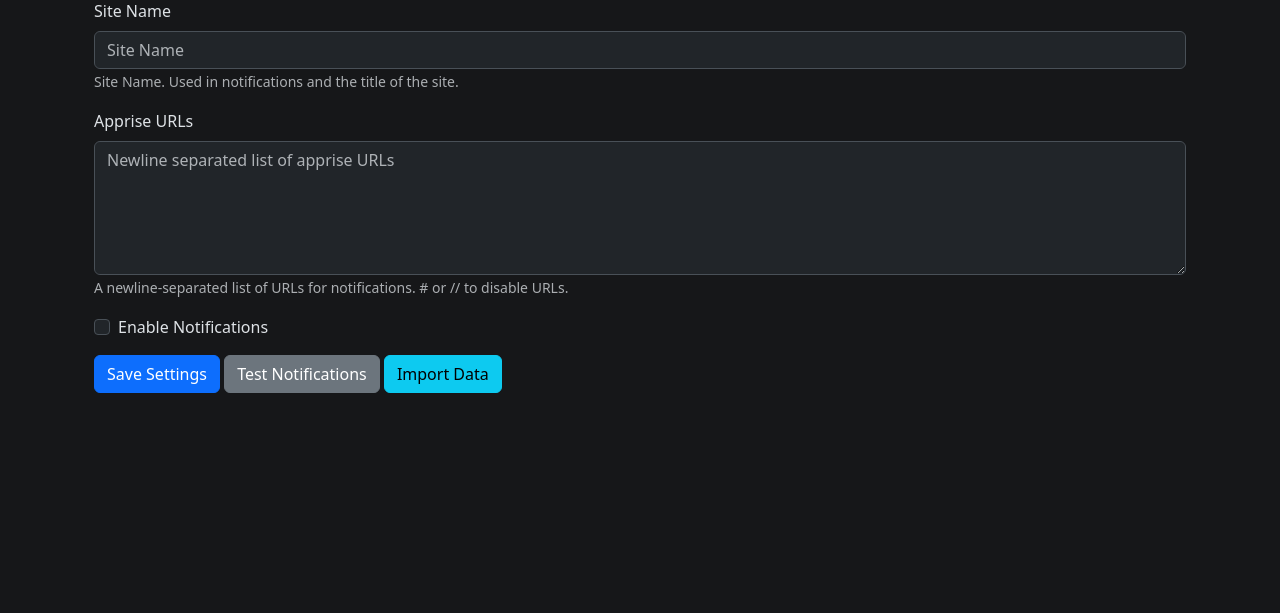
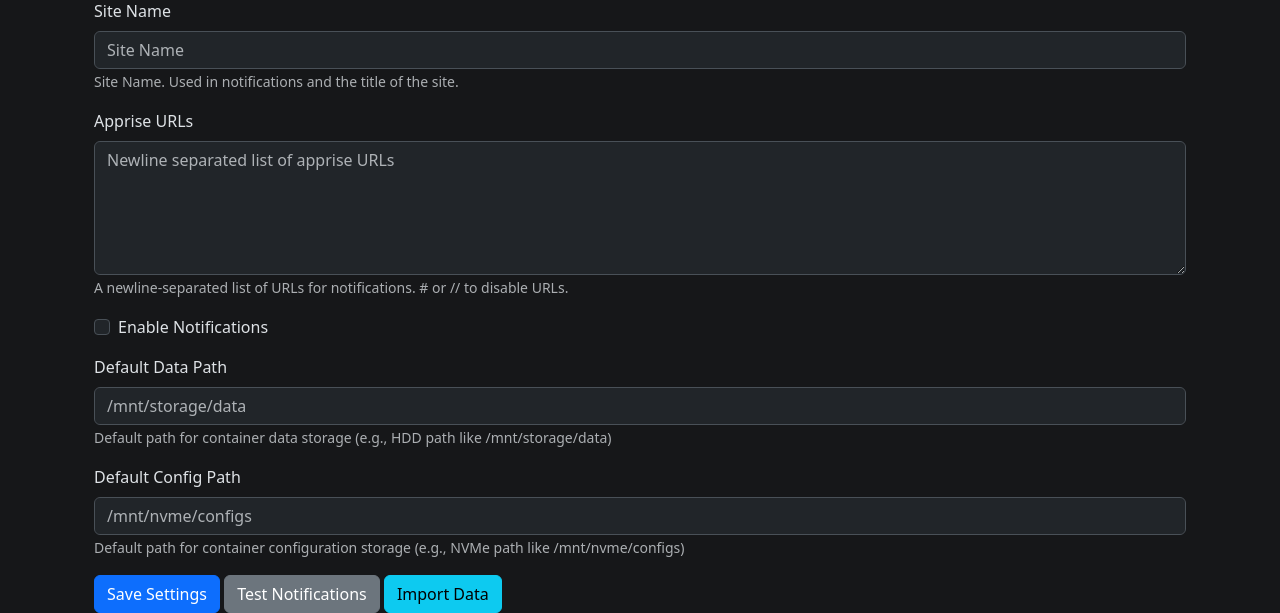
Before and after one commit to TheLovinator1/dwui, a Django app: page /admin/ in a window 1280 px wide. Shown: the part 217-830 px from the top of the page. Before the commit the page ends 610 px from the top, so only its background shows below. Run offline with Django 5.2, Linux system fonts and the light colour scheme; data that the repository does not hold is empty; parts of the project's set-up code (start-up, migrations or seed data) failed here and were passed over; some libraries are stand-ins or nearby versions.

Commit message:
Add default data and config path fields to AdminSettings and update forms and views

```diff
--- a/dwui/forms.py
+++ b/dwui/forms.py
@@ -28,6 +28,24 @@ class SettingsForm(forms.Form):
         help_text="Flag to enable or disable notifications",
     )
 
+    default_data_path = forms.CharField(
+        label="Default Data Path",
+        max_length=500,
+        required=False,
+        initial="",
+        help_text="Default path for container data storage (e.g., HDD path like /mnt/storage/data)",
+        widget=forms.TextInput(attrs={"placeholder": "/mnt/storage/data"}),
+    )
+
+    default_config_path = forms.CharField(
+        label="Default Config Path",
+        max_length=500,
+        required=False,
+        initial="",
+        help_text="Default path for container configuration storage (e.g., NVMe path like /mnt/nvme/configs)",
+        widget=forms.TextInput(attrs={"placeholder": "/mnt/nvme/configs"}),
+    )
+
     def __init__(self, *args: Any, **kwargs: dict[str, Any]) -> None:  # noqa: ANN401
         """Initialize the form with existing settings."""
         super().__init__(*args, **kwargs)
@@ -36,7 +54,11 @@ class SettingsForm(forms.Form):
             self.fields["site_name"].initial = settings_instance.site_name
             self.fields["apprise_urls"].initial = settings_instance.apprise_urls
             self.fields["enable_notifications"].initial = settings_instance.enable_notifications
+            self.fields["default_data_path"].initial = settings_instance.default_data_path
+            self.fields["default_config_path"].initial = settings_instance.default_config_path
         except AdminSettings.DoesNotExist:
             self.fields["site_name"].initial = ""
             self.fields["apprise_urls"].initial = ""
             self.fields["enable_notifications"].initial = False
+            self.fields["default_data_path"].initial = ""
+            self.fields["default_config_path"].initial = ""
--- a/dwui/views.py
+++ b/dwui/views.py
@@ -441,6 +441,15 @@ def image_config(request: HttpRequest) -> HttpResponse:  # noqa: C901, PLR0912
     if not image_name:
         return HttpResponse("Image name is required", status=400)
 
+    # Get default mount paths from admin settings
+    try:
+        admin_settings = AdminSettings.objects.get(site_id=settings.SITE_ID)
+        default_data_path = admin_settings.default_data_path
+        default_config_path = admin_settings.default_config_path
+    except AdminSettings.DoesNotExist:
+        default_data_path = ""
+        default_config_path = ""
+
     # Get container image configuration from the database
     try:
         # Try to fetch configuration from Linuxserver database
@@ -480,9 +489,26 @@ def image_config(request: HttpRequest) -> HttpResponse:  # noqa: C901, PLR0912
                 for volume in config.volumes.all():
                     if "volumes" not in image_config_dict or not isinstance(image_config_dict["volumes"], list):
                         image_config_dict["volumes"] = []
+
+                    # Determine appropriate default path based on volume purpose
+                    default_source = ""
+                    if default_data_path and (
+                        "/data" in volume.path or "downloads" in volume.path.lower() or "media" in volume.path.lower()
+                    ):
+                        # Use default data path for data volumes
+                        default_source = f"{default_data_path}/{linuxserver_image.name}"
+                    elif default_config_path and (
+                        "/config" in volume.path or "db" in volume.path.lower() or "database" in volume.path.lower()
+                    ):
+                        # Use default config path for configuration volumes
+                        default_source = f"{default_config_path}/{linuxserver_image.name}"
+                    else:
+                        # Use the host_path from the configuration or an empty string
+                        default_source = volume.host_path
+
                     image_config_dict["volumes"].append({
                         "target": volume.path,
-                        "source": volume.host_path,
+                        "source": default_source,
                         "description": volume.description,
                         "required": not volume.optional,
                     })
@@ -532,6 +558,8 @@ def image_config(request: HttpRequest) -> HttpResponse:  # noqa: C901, PLR0912
             "image_display_name": display_name or image_name,
             "suggested_name": suggested_name,
             "networks": network_options,
+            "default_data_path": default_data_path,
+            "default_config_path": default_config_path,
         }
 
         return render(request, "partials/container_config_form.html", context)
@@ -674,6 +702,8 @@ def settings_page(request: HttpRequest) -> HttpResponse:
             site_name = form.cleaned_data["site_name"]
             enable_notifications = form.cleaned_data["enable_notifications"]
             apprise_urls = form.cleaned_data["apprise_urls"]
+            default_data_path = form.cleaned_data["default_data_path"]
+            default_config_path = form.cleaned_data["default_config_path"]
 
             # Save the settings to the database
             AdminSettings.objects.update_or_create(
@@ -682,6 +712,8 @@ def settings_page(request: HttpRequest) -> HttpResponse:
                     "site_name": site_name,
                     "enable_notifications": enable_notifications,
                     "apprise_urls": apprise_urls,
+                    "default_data_path": default_data_path,
+                    "default_config_path": default_config_path,
                 },
             )
             return redirect("admin_settings")
```
Also changed, not shown: dwui/models.py (+8 -0 lines), dwui/templates/partials/container_config_form.html (+8 -0 lines), dwui/migrations/0004_adminsettings_default_config_path_and_more.py (added).
